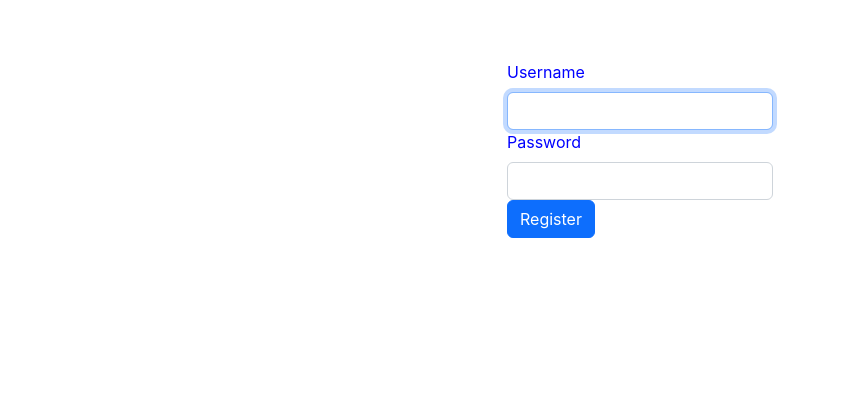
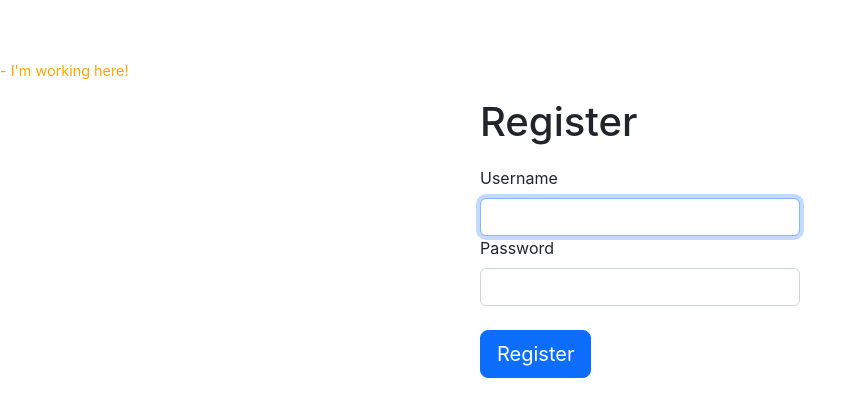
Before and after one commit to Accent-Reduction-Apps/Polish-Your-Accent, a React (Create React App) app in the folder frontend/pya/: page / in a window 1280 px wide. Shown: the top 416 px of the page, without its empty margins (0-866 px from the left). Built offline with nearby package versions, Linux system fonts and the light colour scheme.

Commit message:
work in progress: registration form talks to REST API

```diff
--- a/frontend/pya/package.json
+++ b/frontend/pya/package.json
@@ -34,5 +34,8 @@
       "last 1 firefox version",
       "last 1 safari version"
     ]
+  },
+  "devDependencies": {
+    "react-bootstrap": "^2.7.0"
   }
 }
--- /dev/null
+++ b/frontend/pya/src/Login.css
@@ -0,0 +1,14 @@
+.Login {
+    padding: 60px 0;
+}
+
+.Login Form {
+    margin: 0 auto;
+    max-width: 320px;
+}
+
+.RegisterHeader, .LoginHeader {
+    margin: 0 auto;
+    max-width: 320px;
+    padding: 0 0 20px;
+}
--- /dev/null
+++ b/frontend/pya/src/Login.js
@@ -0,0 +1,84 @@
+import React, { Component } from 'react';
+import Form from 'react-bootstrap/Form'
+import Button from 'react-bootstrap/Button'
+
+import './Login.css';
+
+import RegistrationAlert from './RegistrationAlert.js';
+
+class Login extends Component {
+    constructor(props) {
+        super(props);
+        this.registrationAlert = React.createRef();
+    }
+
+    handleSubmit = event => {
+        event.preventDefault();
+        this.loginUser(event.target.username.value, event.target.password.value);
+    }
+
+    loginUser(username, password) {
+        fetch('http://localhost:8080/login', {
+            method: 'POST',
+            headers: {
+                'Accept': 'application/json',
+                'Content-Type': 'application/json',
+            },
+            body: JSON.stringify({
+                username: username,
+                password: password,
+            })
+        }).then(function (response) {
+            if (response.status === 200) {
+                this.showRegistrationAlert("success", "Login successful!", "You are now logged in.");
+                localStorage.setItem("username", username);
+                this.props.updateUsername();
+            } else {
+                this.showRegistrationAlert("danger", "Wrong credentials", "Username and/or password is wrong.");
+            }
+        }.bind(this)).catch(function (error) {
+            this.showRegistrationAlert("danger", "Error", "Something went wrong.");
+        }.bind(this));
+    }
+
+    showRegistrationAlert(variant, heading, message) {
+        this.registrationAlert.current.setVariant(variant);
+        this.registrationAlert.current.setHeading(heading);
+        this.registrationAlert.current.setMessage(message);
+        this.registrationAlert.current.setVisible(true);
+    }
+
+    render() {
+        return (
+            <>
+                <div className="Login" >
+                    <h1 className="LoginHeader">Login</h1>
+                    <Form onSubmit={this.handleSubmit} >
+
+                        <Form.Group controlId="username" size="lg">
+                            <Form.Label> Username </Form.Label>
+                            <Form.Control autoFocus name="username" />
+                        </Form.Group>
+
+                        <Form.Group controlId="password" size="lg" >
+                            <Form.Label > Password </Form.Label>
+                            <Form.Control type="password" name="password" />
+                        </Form.Group>
+
+                        <Button block size="lg" type="submit">
+                            Login
+                        </Button>
+
+                    </Form>
+
+                </div>
+
+                <RegistrationAlert ref={this.registrationAlert} />
+
+            </>
+        );
+    }
+
+}
+
+export default Login;
--- a/frontend/pya/src/Registration.css
+++ b/frontend/pya/src/Registration.css
@@ -10,8 +10,13 @@
     max-width: 266px;
 }
 
-.Button {
+.RegistrationButton {
     color: red;
     padding: 60px;
-    margin: auto;
+    margin: 20px auto;
+
 }
+
+.Working {
+    font-size: 1rem;
+}
--- a/frontend/pya/src/Registration.js
+++ b/frontend/pya/src/Registration.js
@@ -1,38 +1,88 @@
-import React, {Component} from 'react';
-import Form from 'react-bootstrap/Form';
-import Button from 'react-bootstrap/Button';
+import React, { Component } from 'react';
+import Form from 'react-bootstrap/Form'
+import Button from 'react-bootstrap/Button'
 
-import './Registration.css';
+import './Login.css';
 
+import RegistrationAlert from './RegistrationAlert.js';
 
-class Registration extends Component {
+class Register extends Component {
+    constructor(props) {
+        super(props);
+        this.registrationAlert = React.createRef();
+    }
 
     handleSubmit = event => {
         event.preventDefault();
-        console.log(event.target.username.value);
-        console.log(event.target.password.value);
+        this.registerUser(event.target.name.value, event.target.password.value);
+    }
+
+    registerUser(name, password) {
+        fetch('http://localhost:8080/users', {
+            method: 'POST',
+            headers: {
+                'Accept': 'application/json',
+                'Content-Type': 'application/json',
+            },
+            body: JSON.stringify({
+                name: name,
+                password: password,
+                emailAddress: 'FoxMulder@fbi.gov',
+            })
+        }).then(function(response) {
+            if (response.status === 200) {
+                this.showRegistrationAlert("success", "Great success!", "You can now log in using your credentials.");
+            } else if (response.status === 422) {
+                this.showRegistrationAlert("danger", "User already exists", "Please choose a different name.");
+            } else {
+                this.showRegistrationAlert("danger", "User not registered!", "Something went wrong.");
+            }
+        }.bind(this)).catch(function(error) {
+            this.showRegistrationAlert("danger", "Error", "Something went wrong.");
+        }.bind(this));
+    }
+
+    showRegistrationAlert(variant, heading, message) {
+        this.registrationAlert.current.setVariant(variant);
+        this.registrationAlert.current.setHeading(heading);
+        this.registrationAlert.current.setMessage(message);
+        this.registrationAlert.current.setVisible(true);
     }
 
     render() {
-        return <div className="Register">
+        return (
+            <>
+                <div className = "Login" >
+                    <p style={{fontSize: `0.9rem`, color: `orange`}}>   -   I'm working here!</p>
+                    <h1 className="RegisterHeader">Register</h1>
 
-            <Form onSubmit={this.handleSubmit}>
-                <Form.Group controlId="username" size="lg">
-                    <Form.Label>
-                        Username
-                    </Form.Label>
-                    <Form.Control autoFocus name="username"/>
-                </Form.Group>
-                <Form.Group controlId="password" size="lg">
-                    <Form.Label>
-                        Password
-                    </Form.Label>
-                    <Form.Control type="password" name="password"/>
-                </Form.Group>
-                <Button type="submit">Register</Button>
-            </Form>
-        </div>
-    };
+                    <Form onSubmit = { this.handleSubmit } >
+
+                        <Form.Group controlId = "name" size = "lg">
+                            <Form.Label> Username </Form.Label>
+                            <Form.Control autoFocus name = "name"/>
+                        </Form.Group>
+
+                        <Form.Group controlId = "password" size = "lg" >
+                            <Form.Label > Password </Form.Label>
+                            <Form.Control type = "password" name = "password"/>
+                        </Form.Group>
+                        <br></br>
+
+                        <Button className={'RegistrationButton'} block size = "lg" type = "submit">
+                            Register
+                        </Button>
+
+                    </Form>
+
+                </div>
+
+                <RegistrationAlert ref = { this.registrationAlert }/>
+
+            </>
+        );
+    }
+
 }
 
-export default Registration;
+export default Register;
--- /dev/null
+++ b/frontend/pya/src/RegistrationAlert.css
@@ -0,0 +1,4 @@
+.RegistrationAlert {
+    max-width: 320px;
+    margin: 0 auto;
+}
--- /dev/null
+++ b/frontend/pya/src/RegistrationAlert.js
@@ -0,0 +1,54 @@
+import React, { Component } from 'react';
+import Alert from 'react-bootstrap/Alert'
+
+import './RegistrationAlert.css'
+
+class RegistrationAlert extends Component {
+    constructor(props) {
+        super(props);
+
+        this.state = {
+            visible: this.props.visible,
+            variant: this.props.variant,
+            heading: this.props.heading,
+            message: this.props.message
+        };
+
+    }
+
+    setMessage = (message) => {
+        this.setState({message: message});
+    }
+
+    setHeading = (heading) => {
+        this.setState({heading: heading});
+    }
+
+    setVariant = (variant) => {
+        this.setState({variant: variant})
+    }
+
+    setVisible = (isVisible) => {
+        this.setState({visible: isVisible});
+    }
+
+    render() {
+        if (this.state.visible) {
+            return (
+                <>
+                    <div className="RegistrationAlert">
+                        <Alert variant={this.state.variant} onClose={() => this.setState({visible: false})} dismissible>
+                            <Alert.Heading>{this.state.heading}</Alert.Heading>
+                            <p>
+                                {this.state.message}
+                            </p>
+                        </Alert>
+                    </div>
+                </>
+            );
+        }
+        return null;
+    }
+}
+
+export default RegistrationAlert;
```
Also changed, not shown: 2 other files (tests, documents, lock files or other folders).
